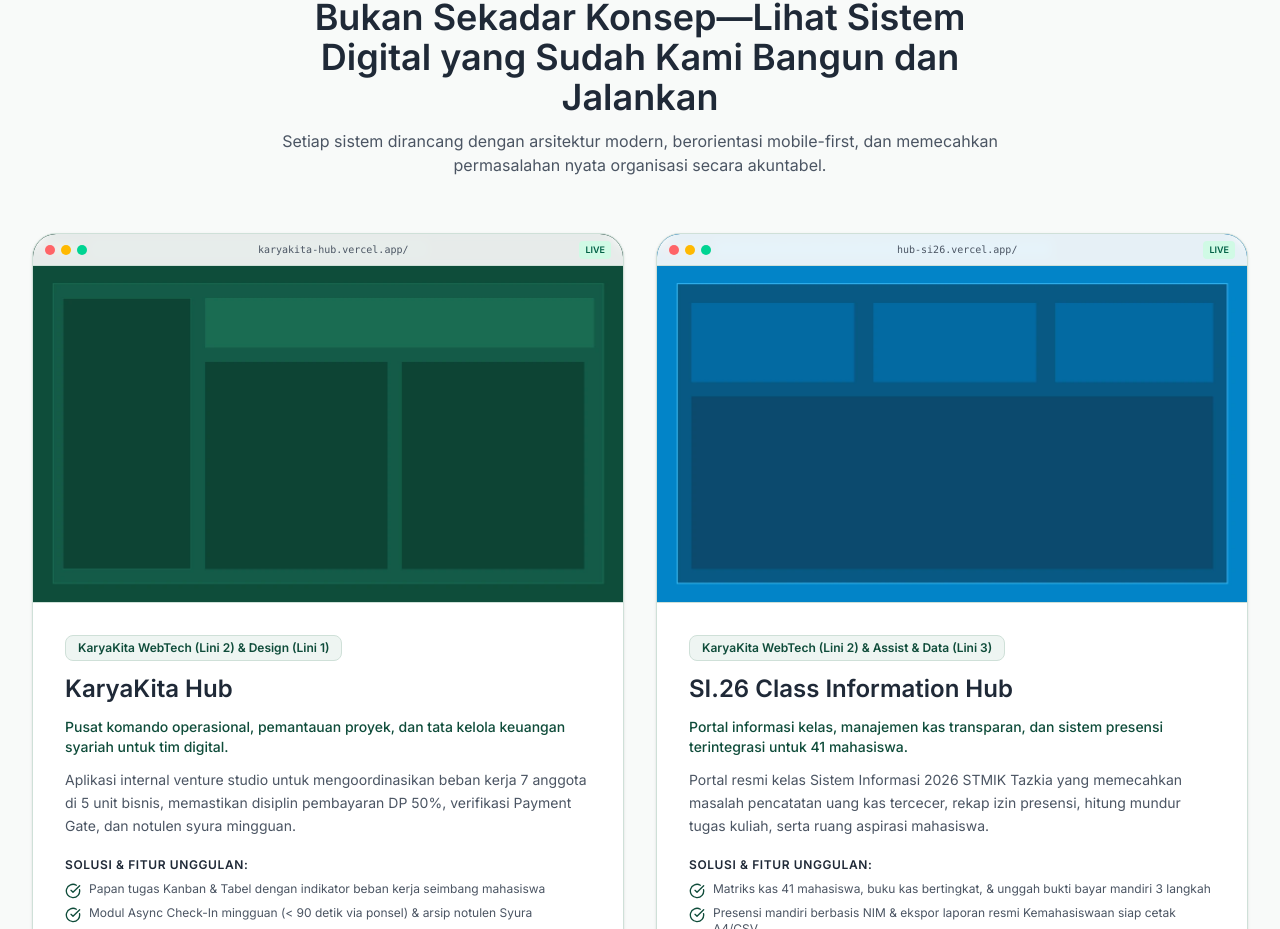
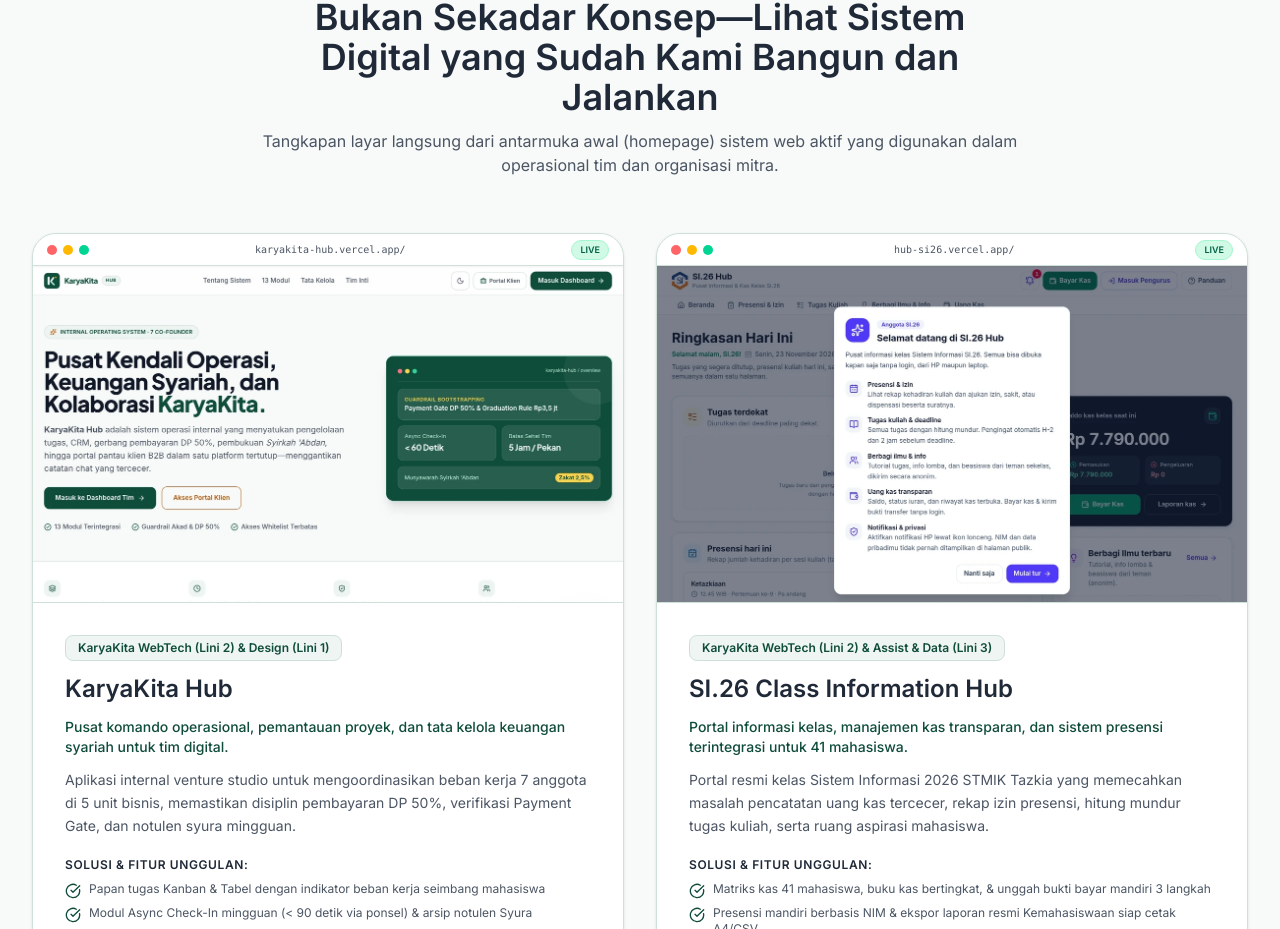
Before and after one commit to alfared1/karyakita-web, a Next.js app: page / in a window 1280 px wide. Shown: the part 3414-4343 px from the top of the page. Built offline with nearby package versions, Linux system fonts and the light colour scheme.

Commit message:
feat(portfolio): use real homepage screenshots of KaryaKita Hub and SI.26 Hub

```diff
--- a/src/components/sections/PortfolioShowcase.tsx
+++ b/src/components/sections/PortfolioShowcase.tsx
@@ -26,7 +26,7 @@ export function PortfolioShowcase() {
             Bukan Sekadar Konsep—Lihat Sistem Digital yang Sudah Kami Bangun dan Jalankan
           </h2>
           <p className="text-sm sm:text-base text-[#4B5563]">
-            Setiap sistem dirancang dengan arsitektur modern, berorientasi mobile-first, dan memecahkan permasalahan nyata organisasi secara akuntabel.
+            Tangkapan layar langsung dari antarmuka awal (homepage) sistem web aktif yang digunakan dalam operasional tim dan organisasi mitra.
           </p>
         </div>
 
@@ -39,8 +39,10 @@ export function PortfolioShowcase() {
                 key={item.id}
                 className="rounded-3xl bg-white border border-[#CFE0D8] shadow-sm hover:shadow-xl transition-all duration-300 overflow-hidden flex flex-col justify-between group"
               >
+                {/* Browser Mockup Container */}
                 <div className="relative aspect-[16/10] bg-[#EEF5F2] border-b border-[#CFE0D8] overflow-hidden">
-                  <div className="absolute top-0 left-0 right-0 h-8 bg-white/90 backdrop-blur-xs border-b border-[#CFE0D8] px-3 flex items-center justify-between z-10">
+                  {/* Browser Chrome Header */}
+                  <div className="absolute top-0 left-0 right-0 h-8 bg-white/95 backdrop-blur-xs border-b border-[#CFE0D8] px-3.5 flex items-center justify-between z-10 shadow-xs">
                     <div className="flex items-center gap-1.5">
                       <span className="w-2.5 h-2.5 rounded-full bg-red-400" />
                       <span className="w-2.5 h-2.5 rounded-full bg-amber-400" />
@@ -49,21 +51,25 @@ export function PortfolioShowcase() {
                     <span className="text-[10px] font-mono text-[#4B5563] truncate max-w-[200px]">
                       {item.liveUrl.replace("https://", "")}
                     </span>
-                    <span className="text-[9px] font-bold px-1.5 py-0.5 rounded bg-emerald-100 text-emerald-800">
+                    <span className="text-[9px] font-bold px-2 py-0.5 rounded-full bg-emerald-100 text-emerald-800 border border-emerald-200">
                       LIVE
                     </span>
                   </div>
 
+                  {/* Real Screenshot Preview */}
                   {!hasError ? (
-                    <div className="relative w-full h-full pt-8">
+                    <div className="absolute inset-0 pt-8">
+                      <div className="relative w-full h-full overflow-hidden">
                         <Image
                           src={item.imagePath}
-                        alt={item.title}
+                          alt={`Tampilan Awal ${item.title}`}
                           fill
                           sizes="(max-width: 1024px) 100vw, 50vw"
-                        className="object-cover group-hover:scale-102 transition-transform duration-300"
+                          className="object-cover object-top group-hover:scale-102 transition-transform duration-300"
                           onError={() => handleImgError(item.id)}
+                          priority
                         />
+                      </div>
                     </div>
                   ) : (
                     <div className="w-full h-full pt-8 p-6 flex flex-col justify-center items-center bg-gradient-to-br from-[#0F4C3A] to-[#1A6B52] text-white">
```
Also changed, not shown: public/images/portfolio/karyakita-hub.webp, public/images/portfolio/si26-hub.webp. Lines whose indentation alone changed are shown as unchanged.
